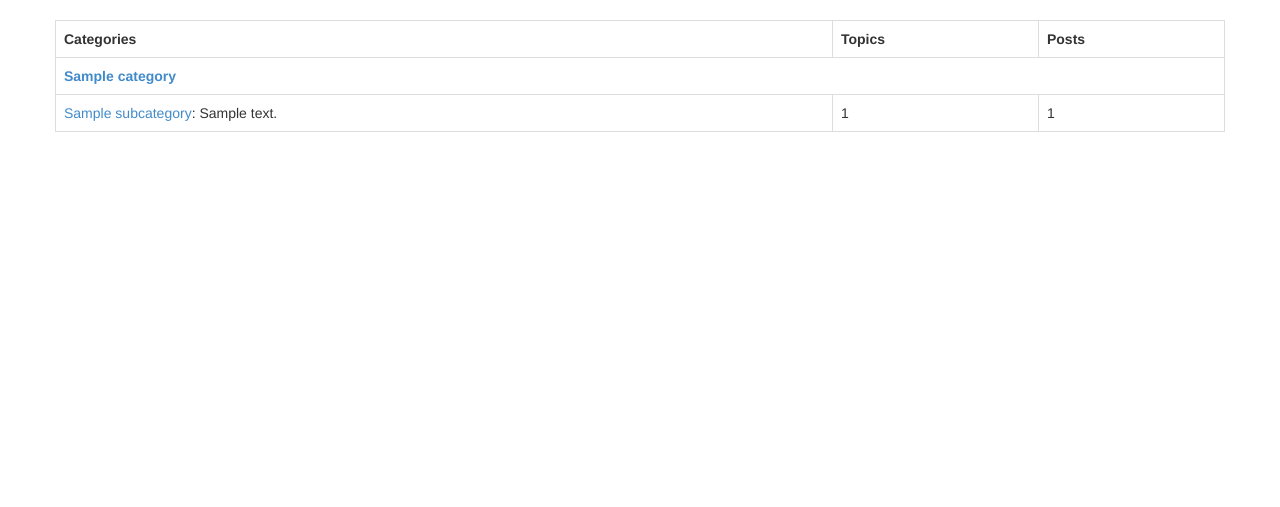
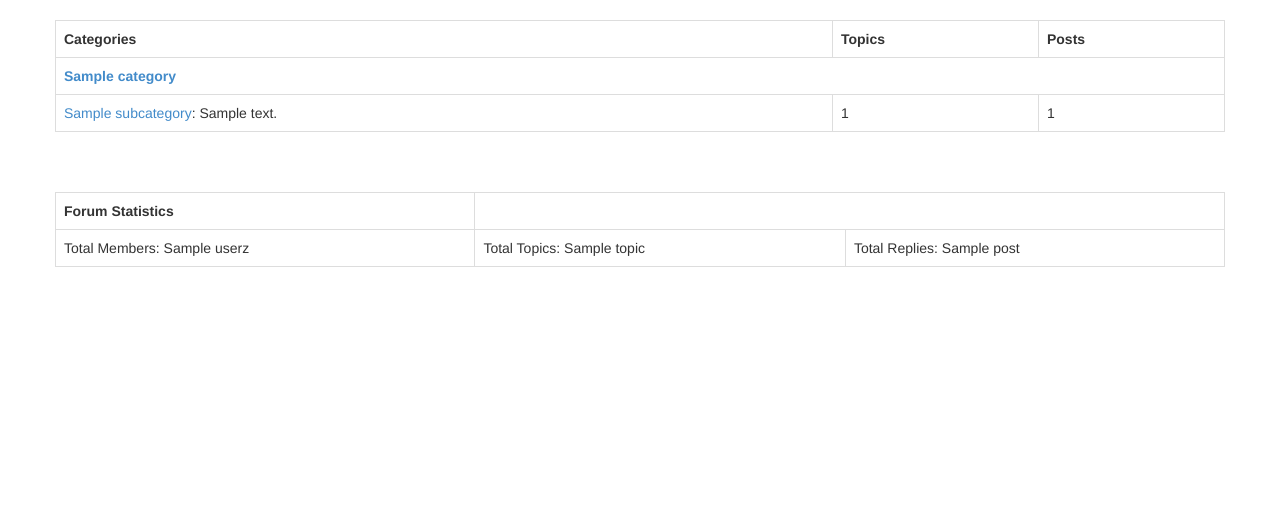
Before and after one commit to Tuss4/messageboard, a Django app: template forum/forum/templates/list.html in a window 1280 px wide. Shown: the part 61-568 px from the top of the page. Run offline with Django 3.2, Linux system fonts and the light colour scheme; tables that the repository leaves empty hold one stand-in row (values such as "Sample post"); the template is opened without the code that fills it: values that come from a table or form of the project are taken from there, most other values are stand-ins (such as "Sample title", 1, 10 or a date in 2020); some libraries are stand-ins or nearby versions.

Commit message:
Added some more stats.

```diff
--- a/forum/forum/templates/list.html
+++ b/forum/forum/templates/list.html
@@ -22,4 +22,16 @@
 	{% endfor %}
 	{% endfor %}
 </table>
+<br />
+<br />
+<table class="table table-bordered">
+	<tr>
+		<th>Forum Statistics</th>
+	</tr>
+	<tr>
+		<td>Total Members: {{ userz }}</td>
+		<td>Total Topics: {{ topic }}</td>
+		<td>Total Replies: {{ post }}</td>
+	</tr>
+</table>
 {% endblock %}
--- a/forum/forum/views.py
+++ b/forum/forum/views.py
@@ -11,7 +11,9 @@ def main(request):
 	"p": Profile.objects.all(),
 	"cats": Category.objects.all(),
 	"scats": SubCategory.objects.all(),
-	"post": Post.objects.all()
+	"post": Post.objects.all().count(),
+	"topic": Topic.objects.all().count(),
+	"userz": User.objects.all().count()
 	}
 	return render(request, "list.html", context)
 
```
Also changed, not shown: forum/forum/templates/view_cat.html (+6 -5 lines).
